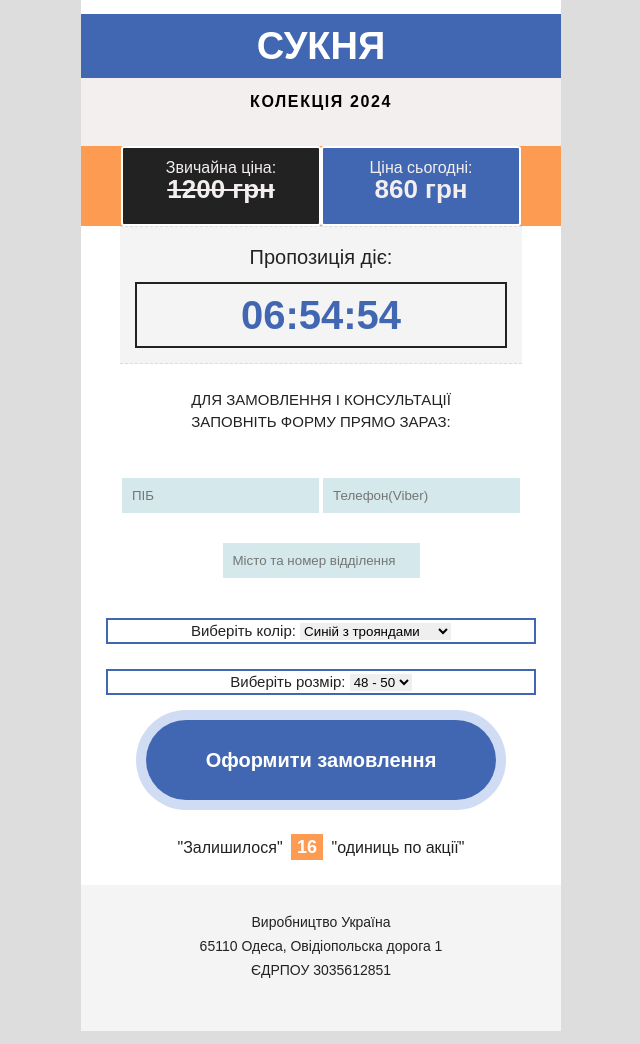
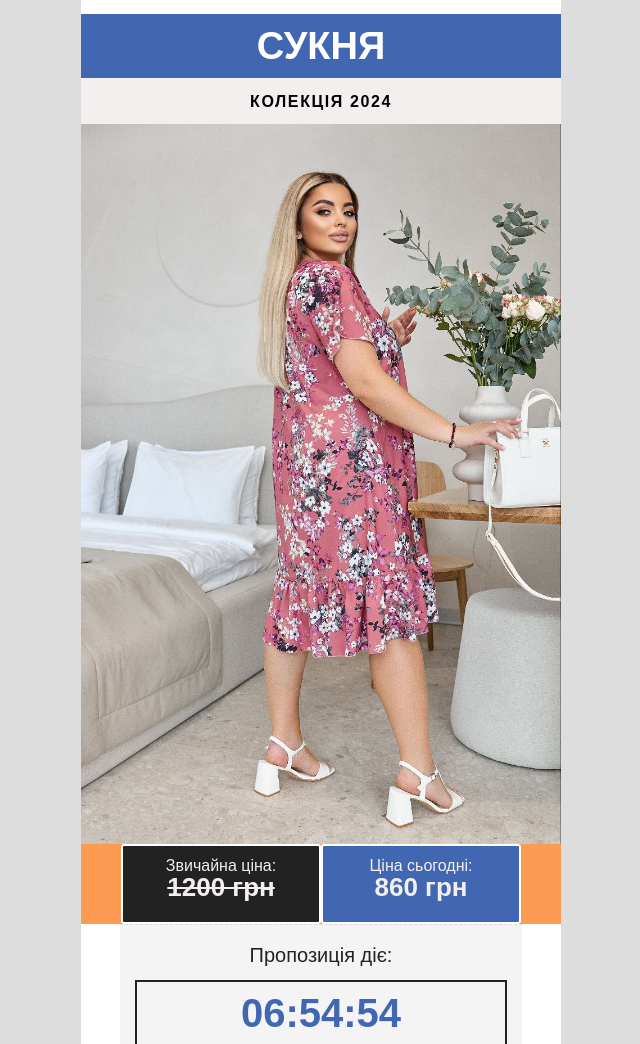
Before and after one commit to RuzakiSatis/anteiko, a plain HTML site: page index.html in a window 1280 px wide. Shown: the part 7240-8284 px from the top of the page, without its empty margins (319-959 px from the left). Drawn offline with nearby package versions, Linux system fonts and the light colour scheme.

Commit message:
Update index.html

```diff
--- a/index.html
+++ b/index.html
@@ -284,7 +284,7 @@ src="https://www.facebook.com/tr?id=394873576903987&ev=PageView&noscript=1"
             </div>
             <div class="header_text">
                 <p>КОЛЕКЦІЯ 2024</p>
-                <img src="./image/чорний1.jpg" alt="">
+                <img src="/image/golovna.jpg" alt="">
             </div>
             <div class="price_block">
                 <div class="price_block_fleax">
```
